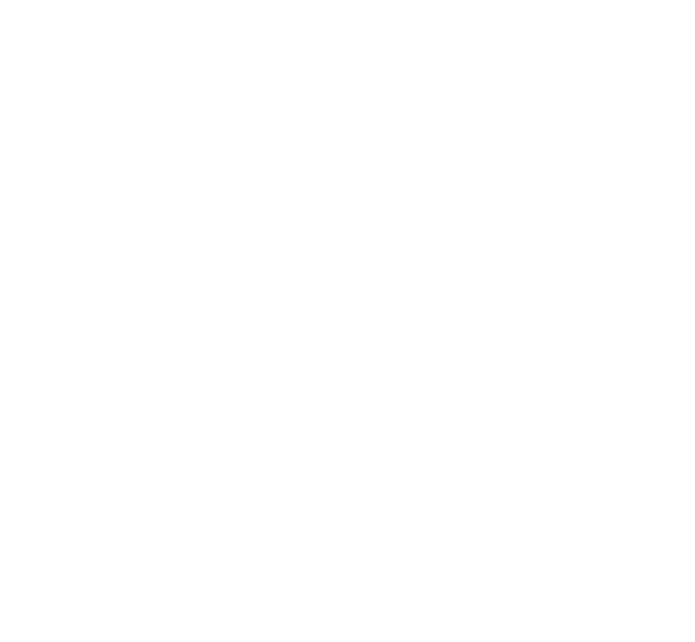
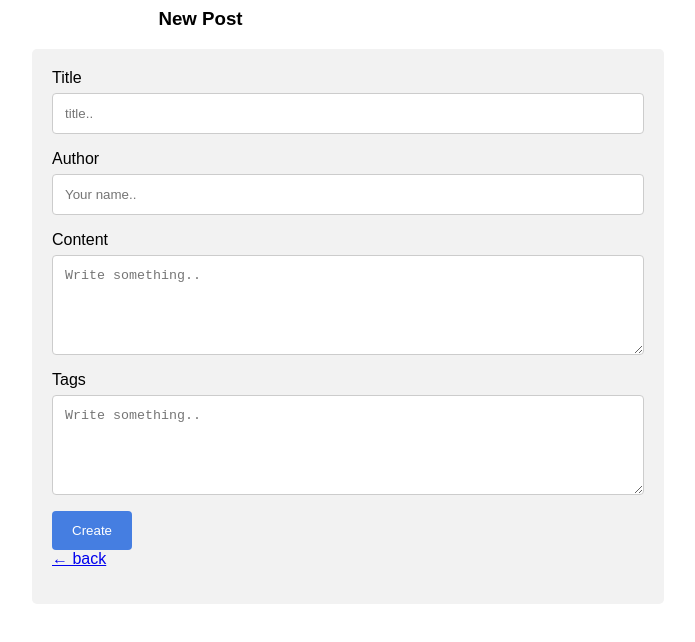
Before and after one commit to IttzyTT/blog-client-template_OSI, a plain HTML site: page admin/create-post.html in a window 1280 px wide. Shown: the whole page, without its empty margins (292-987 px from the left). Drawn offline with Linux system fonts and the light colour scheme.

Commit message:
create-post

```diff
--- a/admin/create-post.html
+++ b/admin/create-post.html
@@ -6,6 +6,31 @@
     <link rel="stylesheet" href="css/style.css">
 </head>
 <body>
+    <h3>New Post</h3>
+
+    <div class="container">
+      <form id="form-post">
+        <label for="title">Title</label>
+        <input type="text" id="title" placeholder="title..">
+
+        <label for="author">Author</label>
+        <input type="text" id="author" placeholder="Your name..">
+
+        <label for="content">Content</label>
+        <textarea id="content" placeholder="Write something.." style="height:100px"></textarea>
+
+        <label for="tags">Tags</label>
+        <textarea id="tag" placeholder="Write something.." style="height:100px"></textarea>
+
+        <button id="create">Create</button><br>
+
+        <a href="index.html">&#x2190; back</a>
+      </form>
+    </div>
+
+
     <script src="js/create-post.js"></script>
+
+
 </body>
 </html>
--- a/admin/css/style.css
+++ b/admin/css/style.css
@@ -0,0 +1,36 @@
+body {font-family: Arial, Helvetica, sans-serif;}
+* {box-sizing: border-box;}
+h3{
+    margin-left: 35%;
+}
+input[type=text], textarea {
+  width: 100%;
+  padding: 12px;
+  border: 1px solid #ccc;
+  border-radius: 4px;
+  box-sizing: border-box;
+  margin-top: 6px;
+  margin-bottom: 16px;
+}
+
+button[id=create] {
+  background-color: #457ee1;
+  color: white;
+  padding: 12px 20px;
+  border: none;
+  border-radius: 4px;
+  cursor: pointer;
+}
+
+button[id=create]:hover {
+  background-color: #63bfe6;
+}
+
+.container {
+  display: flex;
+  border-radius: 5px;
+  background-color: #f2f2f2;
+  padding: 20px;
+  width: 50%;
+  margin-left: 25%;
+}
--- a/admin/js/create-post.js
+++ b/admin/js/create-post.js
@@ -0,0 +1,3 @@
+let formPost = document.getElementById('form-post')
+
+let ButtonCreate = document.getElementById('create');
```
